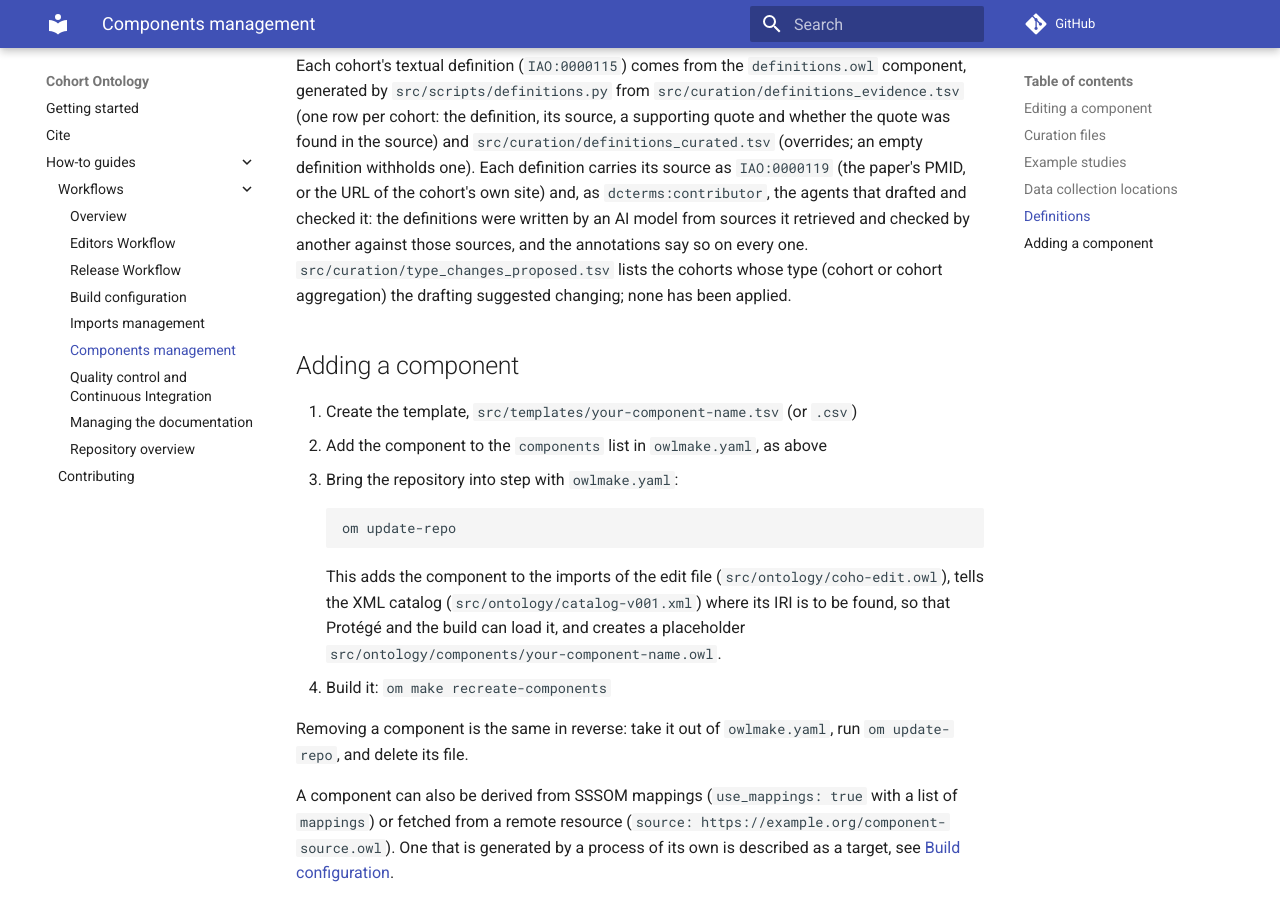
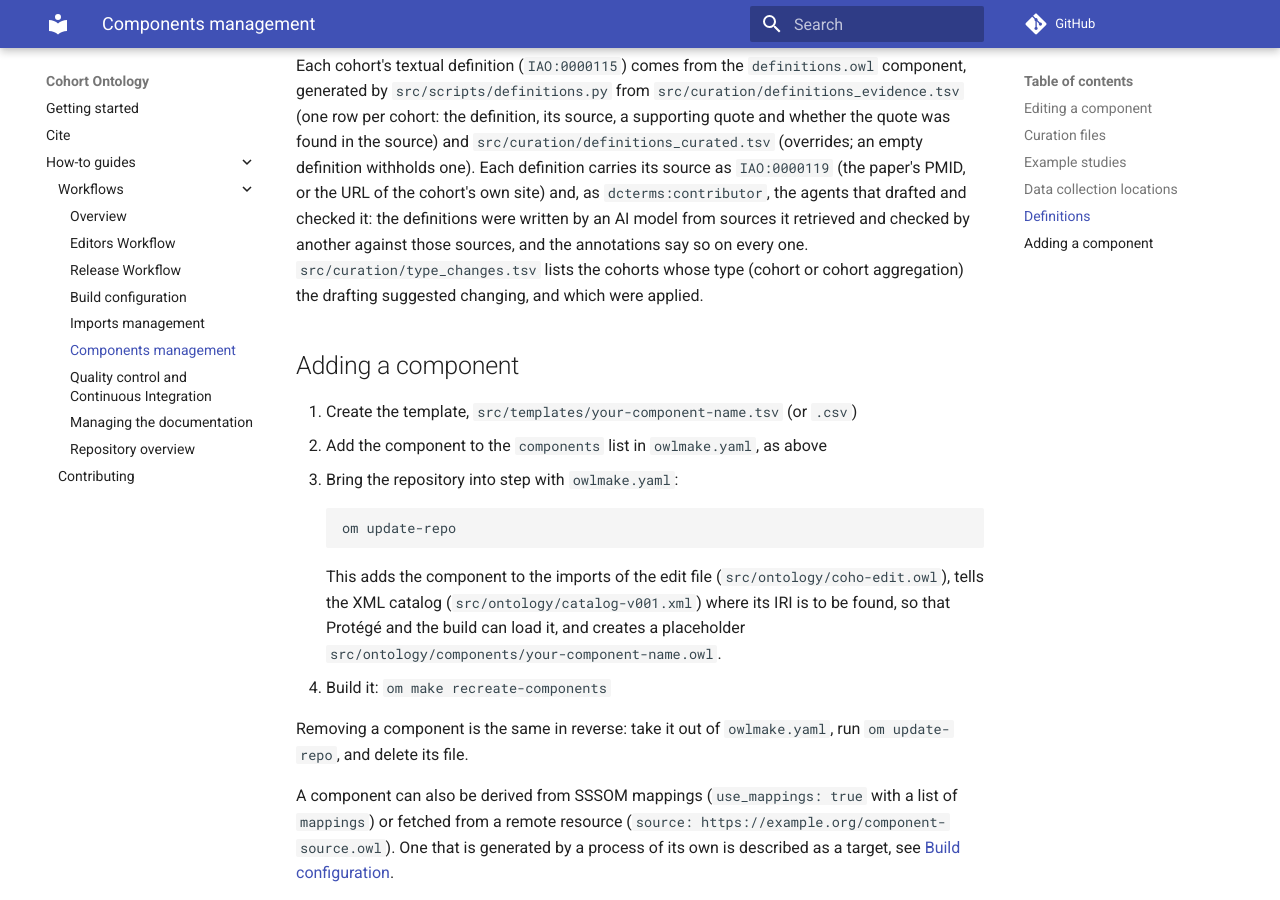
Before and after one commit to EBISPOT/cohort-ontology, an MkDocs documentation site: the page built from docs/workflows/components.md, in a window 1280 px wide and 900 px high, scrolled down 2528 px. Built offline with MkDocs 1.6.1 and Material for MkDocs 9.7.7, drawn with Linux system fonts in a browser that asks for light colours; comment, search, counter and statistics services are not loaded.

Commit message:
Apply the 49 cohort / cohort aggregation reclassifications the definitions proposed
Sixteen of the seventeen "temporary unclassified" individuals are now
typed (13 cohorts, 3 aggregations); 24 cohorts whose definition describes a
consortium, a set of studies or a survey series become aggregations (TCGA,
KORA, FINRISK, MONICA, T1DGC, ...), and 9 aggregations that are a single
recruited population become cohorts (GRACE, ULSAM, BLSA, PPMI, TwinsUK,
...). The 8 proposals to reclassify a label as "not a cohort" are not
applied; src/curation/type_changes.tsv records each decision.

Co-Authored-By: Claude Fable 5.1 <noreply@anthropic.com>

```diff
--- a/docs/workflows/components.md
+++ b/docs/workflows/components.md
@@ -52,7 +52,7 @@ Where a cohort's participants were recruited is asserted with `has_data_collecti
 
 ## Definitions
 
-Each cohort's textual definition (`IAO:0000115`) comes from the `definitions.owl` component, generated by `src/scripts/definitions.py` from `src/curation/definitions_evidence.tsv` (one row per cohort: the definition, its source, a supporting quote and whether the quote was found in the source) and `src/curation/definitions_curated.tsv` (overrides; an empty definition withholds one). Each definition carries its source as `IAO:0000119` (the paper's PMID, or the URL of the cohort's own site) and, as `dcterms:contributor`, the agents that drafted and checked it: the definitions were written by an AI model from sources it retrieved and checked by another against those sources, and the annotations say so on every one. `src/curation/type_changes_proposed.tsv` lists the cohorts whose type (cohort or cohort aggregation) the drafting suggested changing; none has been applied.
+Each cohort's textual definition (`IAO:0000115`) comes from the `definitions.owl` component, generated by `src/scripts/definitions.py` from `src/curation/definitions_evidence.tsv` (one row per cohort: the definition, its source, a supporting quote and whether the quote was found in the source) and `src/curation/definitions_curated.tsv` (overrides; an empty definition withholds one). Each definition carries its source as `IAO:0000119` (the paper's PMID, or the URL of the cohort's own site) and, as `dcterms:contributor`, the agents that drafted and checked it: the definitions were written by an AI model from sources it retrieved and checked by another against those sources, and the annotations say so on every one. `src/curation/type_changes.tsv` lists the cohorts whose type (cohort or cohort aggregation) the drafting suggested changing, and which were applied.
 
 ## Adding a component
 
```
Also changed, not shown: 3 other files.
